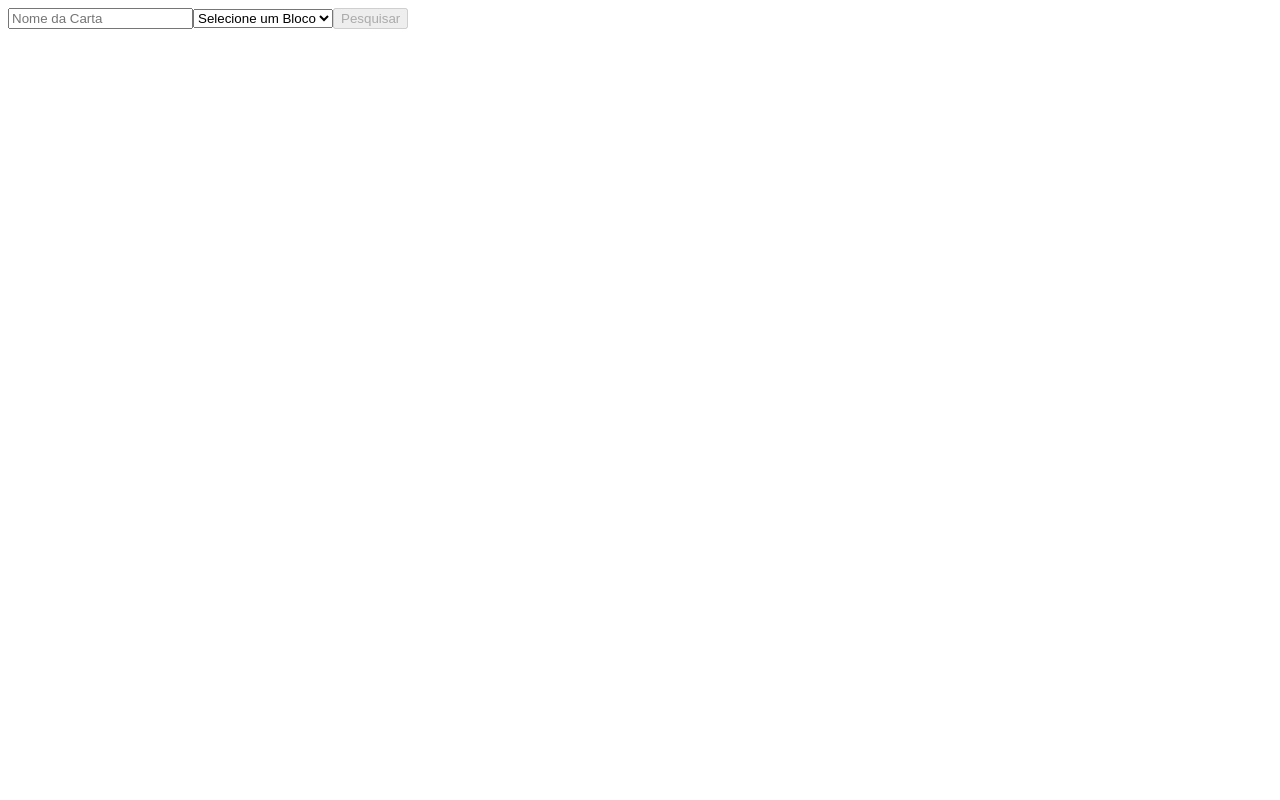
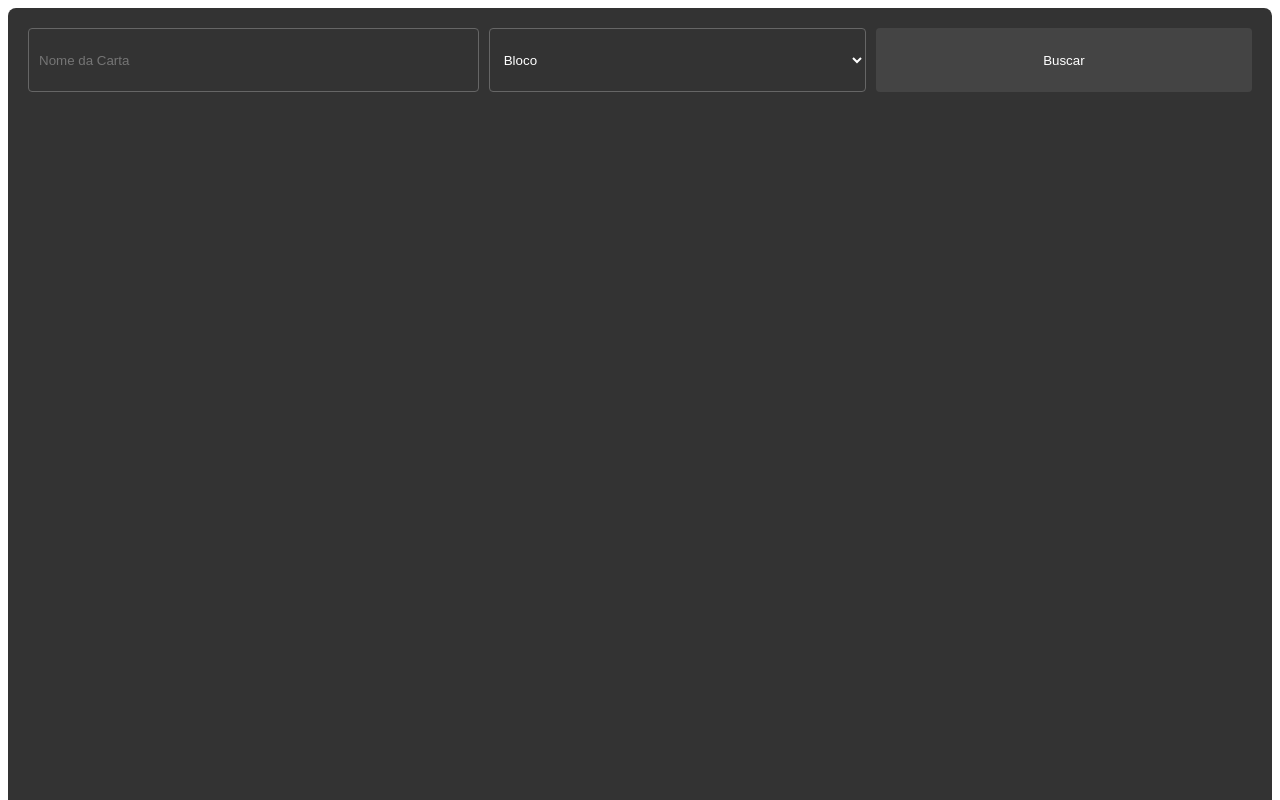
Before and after one commit to dreisdev/Challenge_magic_thegathering, an Angular app in the folder magic-cards/: page / in a window 1280 px wide. Shown: the top 800 px of the page. Built offline with nearby package versions, Linux system fonts and the light colour scheme.

Commit message:
Pesquisa das cartas e exibicao resultados.

```diff
--- /dev/null
+++ b/magic-cards/src/app/api.service.ts
@@ -0,0 +1,26 @@
+import { HttpClient } from '@angular/common/http';
+import { Injectable } from '@angular/core';
+import { Observable } from 'rxjs';
+
+@Injectable({
+  providedIn: 'root'
+})
+export class ApiService {
+  private baseUrl = 'https://api.magicthegathering.io/v1';
+
+  constructor(private http: HttpClient) { }
+
+  getSets(name:string, block:string): Observable<any> {
+    let params: { [key: string]: string } = {};
+    if(name){
+      params['name'] = name;
+    }
+    if(block){
+      params['block'] = block;
+    }
+    console.log('Params for API call:', params);
+    return this.http.get(`${this.baseUrl}/sets`, {params});
+  }
+
+
+}
--- a/magic-cards/src/app/app.component.html
+++ b/magic-cards/src/app/app.component.html
@@ -1,2 +1,3 @@
-<app-filter-cards></app-filter-cards>
+<app-filter-cards (search)="onSearch($event)"></app-filter-cards>
+<app-search-cards [filters]="searchFilters"></app-search-cards>
 <router-outlet></router-outlet>
--- a/magic-cards/src/app/app.component.ts
+++ b/magic-cards/src/app/app.component.ts
@@ -1,14 +1,21 @@
 import { Component } from '@angular/core';
 import { RouterOutlet } from '@angular/router';
 import { FilterCardsComponent } from './components/filter-cards/filter-cards.component';
+import { SearchCardsComponent } from './components/search-cards/search-cards.component';
+import { HttpClientModule } from '@angular/common/http';
 
 @Component({
   selector: 'app-root',
   standalone: true,
-  imports: [RouterOutlet, FilterCardsComponent],
+  imports: [RouterOutlet, HttpClientModule, FilterCardsComponent, SearchCardsComponent],
   templateUrl: './app.component.html',
   styleUrl: './app.component.scss'
 })
 export class AppComponent {
   title = 'magic-cards';
+  searchFilters: any;
+
+  onSearch(filters: any) {
+    this.searchFilters = filters;
+  }
 }
--- a/magic-cards/src/app/components/filter-cards/filter-cards.component.html
+++ b/magic-cards/src/app/components/filter-cards/filter-cards.component.html
@@ -1,12 +1,12 @@
-<form [formGroup]="searchForm" (ngSubmit)="onSubmit">
-<input type="text" formControlName="cardName" placeholder="Nome da Carta">
-<select formControlName="block">
-    <option value="">Selecione um Bloco</option>
+<form [formGroup]="searchForm" (ngSubmit)="onSubmit()" class="form-container">
+<input type="text" formControlName="cardName" placeholder="Nome da Carta" class="input-long">
+<select formControlName="block" class="input-short">
+    <option value="">Bloco</option>
     <option value="Amonkhet">Amonkhet</option>
     <option value="Ixalan">Ixalan</option>
     <option value="Zendikar">Zendikar</option>
     <option value="Ravnica">Ravnica</option>
     <option value="Onslaught">Onslaught</option>
 </select>
-<button type="submit" [disabled]="!searchForm.valid">Pesquisar</button>
+<button type="submit" [disabled]="!searchForm.valid">Buscar</button>
 </form>
--- a/magic-cards/src/app/components/filter-cards/filter-cards.component.scss
+++ b/magic-cards/src/app/components/filter-cards/filter-cards.component.scss
@@ -0,0 +1,54 @@
+$background-color: #333;
+$text-color: #fff;
+$button-bg-color: #444;
+$button-hover-color: #555;
+$border-color: #666;
+
+.form-container {
+  background-color: $background-color;
+  color: $text-color;
+  padding: 20px;
+  border-radius: 8px;
+  display: flex;
+  gap: 10px;
+  height: 100vw;
+
+  .input-long,
+  .input-short,
+  select,
+  button {
+    box-sizing: border-box;
+    padding: 10px;
+    background-color: $background-color;
+    border: 1px solid $border-color;
+    border-radius: 4px;
+    color: $text-color;
+    outline: none;
+    height: 5vw;
+
+    &:focus {
+      border-color: lighten($border-color, 10%);
+    }
+  }
+
+  .input-long {
+    width: 60%;
+  }
+
+  .input-short {
+    width: 50%;
+  }
+
+  button {
+    background-color: $button-bg-color;
+    border: none;
+    cursor: pointer;
+    transition: background-color 0.3s;
+    width: 50%;
+
+    &:hover {
+      background-color: $button-hover-color;
+    }
+  }
+
+}
--- a/magic-cards/src/app/components/filter-cards/filter-cards.component.ts
+++ b/magic-cards/src/app/components/filter-cards/filter-cards.component.ts
@@ -1,15 +1,18 @@
-import { Component, OnInit } from '@angular/core';
+import { CommonModule } from '@angular/common';
+import { Component, EventEmitter, OnInit, Output } from '@angular/core';
 import { FormGroup, Validators, FormControl, ReactiveFormsModule } from '@angular/forms';
 
 @Component({
   selector: 'app-filter-cards',
   standalone: true,
-  imports: [ReactiveFormsModule],
+  imports: [CommonModule, ReactiveFormsModule],
   templateUrl: './filter-cards.component.html',
   styleUrl: './filter-cards.component.scss'
 })
 export class FilterCardsComponent implements OnInit {
  searchForm!: FormGroup;
+
+ @Output() search: EventEmitter<any> = new EventEmitter();
 
  constructor() { }
 
@@ -21,7 +24,7 @@ export class FilterCardsComponent implements OnInit {
  }
 
  onSubmit(): void {
-  console.log(this.searchForm.value);
-  this.searchForm.reset();
+  console.log('Form submitted:', this.searchForm.value);
+  this.search.emit(this.searchForm.value);
  }
 }
--- a/magic-cards/src/app/components/search-cards/search-cards.component.html
+++ b/magic-cards/src/app/components/search-cards/search-cards.component.html
@@ -1 +1,9 @@
-<p>search-cards works!</p>
+<div *ngIf="sets.length" class="card">
+    <h2>Cartas Encontradas</h2>
+   <div *ngFor="let set of sets" class="card">
+        <h3>{{set.name}}</h3>
+        <p>{{set.block}}</p>
+        <p>{{set.releaseDate | date}}</p>
+   </div>
+
+</div>
--- a/magic-cards/src/app/components/search-cards/search-cards.component.scss
+++ b/magic-cards/src/app/components/search-cards/search-cards.component.scss
@@ -0,0 +1,3 @@
+.card{
+    background-color: aliceblue;
+}
--- a/magic-cards/src/app/components/search-cards/search-cards.component.ts
+++ b/magic-cards/src/app/components/search-cards/search-cards.component.ts
@@ -1,12 +1,37 @@
-import { Component } from '@angular/core';
+import { CommonModule } from '@angular/common';
+import { HttpClientModule } from '@angular/common/http';
+import { Component, Input, OnChanges, OnInit, SimpleChanges } from '@angular/core';
+import { FormGroup, FormControl, ReactiveFormsModule } from '@angular/forms';
+import { ApiService } from '../../api.service';
+import { FilterCardsComponent } from '../filter-cards/filter-cards.component';
 
 @Component({
   selector: 'app-search-cards',
   standalone: true,
-  imports: [],
+  imports: [CommonModule, HttpClientModule, ReactiveFormsModule, FilterCardsComponent],
   templateUrl: './search-cards.component.html',
   styleUrl: './search-cards.component.scss'
 })
-export class SearchCardsComponent {
+export class SearchCardsComponent implements OnInit, OnChanges {
+  @Input() filters: any;
+  sets: any[] = [];
+
+  constructor(private apiService: ApiService) {}
+
+  ngOnInit(): void {}
+
+  ngOnChanges(changes: SimpleChanges): void {
+    if (changes['filters'] && this.filters) {
+      this.onSearch(this.filters);
+    }
+  }
+
+  onSearch(filters: any): void {
+    const { cardName, block } = filters;
+    this.apiService.getSets(cardName, block).subscribe((data: any) => {
+      console.log('Data received from API:', data);
+      this.sets = data.sets;
+    });
+  }
 
 }
--- a/magic-cards/src/main.ts
+++ b/magic-cards/src/main.ts
@@ -1,6 +1,11 @@
 import { bootstrapApplication } from '@angular/platform-browser';
 import { appConfig } from './app/app.config';
 import { AppComponent } from './app/app.component';
+import { provideHttpClient } from '@angular/common/http';
 
-bootstrapApplication(AppComponent, appConfig)
-  .catch((err) => console.error(err));
+bootstrapApplication(AppComponent,{
+  providers:[
+provideHttpClient(),
+...appConfig.providers
+  ]
+}).catch((err) => console.error(err));
```
Also changed, not shown: 1 other file (tests, documents, lock files or other folders).
